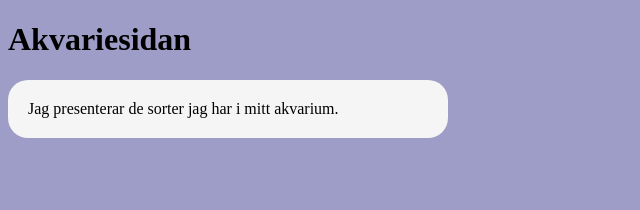
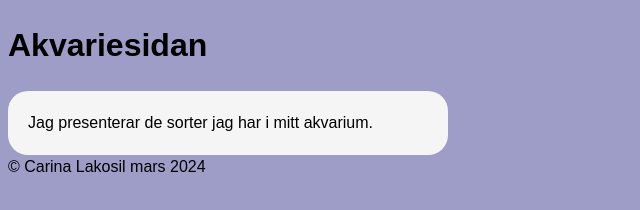
Before and after one commit to Carinalak/Medieinstitutet-MinHobby, a website built with Vite: page vite-project/index.html in a window 1280 px wide. Shown: the whole page, without its empty margins (0-640 px from the left). Built offline with nearby package versions, Linux system fonts and the light colour scheme.

Commit message:
Added header and footer

```diff
--- a/vite-project/index.html
+++ b/vite-project/index.html
@@ -5,10 +5,12 @@
     <!-- <link rel="icon" type="image/svg+xml" href="/vite.svg" /> -->
     <meta name="viewport" content="width=device-width, initial-scale=1.0" />
     <title>Akvariesidan</title>
+    <script type="module" src="/main.js"></script>
   </head>
   <body>
+    <header id="header"></header>
+    <div id="mainContainer"></div>
 
-    <div id="mainContainer"></div>
-    <script type="module" src="/main.js"></script>
+    <footer id="footer"></footer>
   </body>
 </html>
--- a/vite-project/main.js
+++ b/vite-project/main.js
@@ -1,7 +1,12 @@
 import './style.css'
 
 
+document.querySelector('#header').innerHTML = `
+  <h1>Akvariesidan</h1>
+`
 document.querySelector('#mainContainer').innerHTML = `
-  <h1>Akvariesidan</h1>
   <div class="textBox">Jag presenterar de sorter jag har i mitt akvarium.<div>
 `
+document.querySelector('#footer').innerHTML = `
+&copy; Carina Lakosil mars 2024
+`
--- a/vite-project/style.css
+++ b/vite-project/style.css
@@ -1,12 +1,17 @@
 body {
   background-color: rgb(157, 157, 199);
+  font-family: Arial, Helvetica, sans-serif;
+  line-height: 1.5;
+
 }
+
 .textBox {
   background-color: whitesmoke;
   border-radius: 20px;
   padding: 20px;
   width: 400px;
 }
+
 
 
 
```
Also changed, not shown: README.md.
